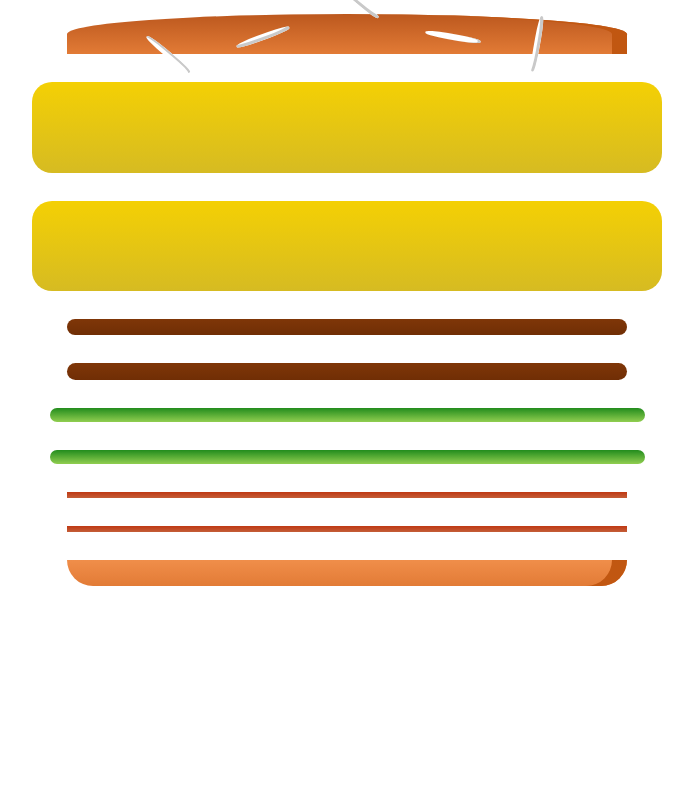
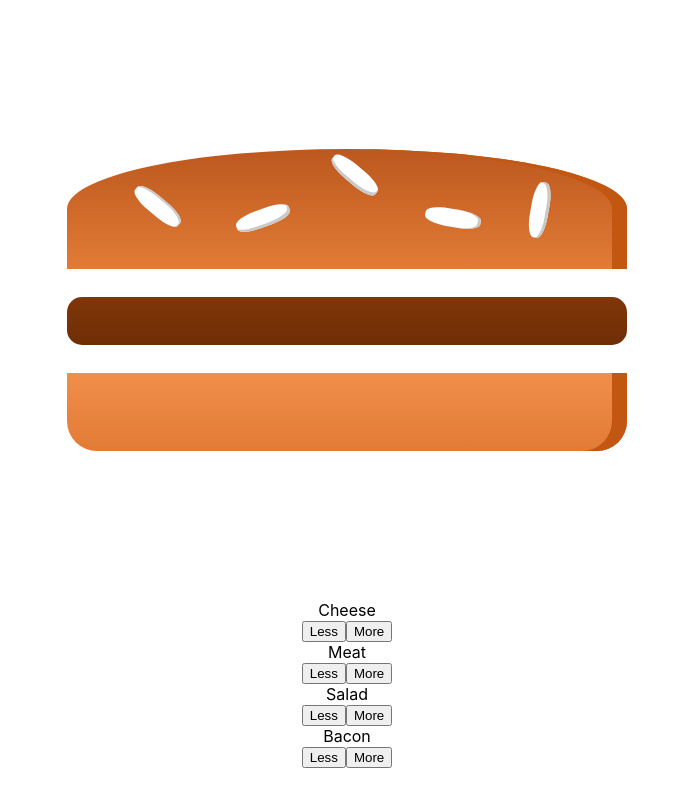
Before and after one commit to Riyad-Arafat/burger-builder, a React (Create React App) app: page / in a window 1280 px wide. Shown: the whole page, without its empty margins (293-986 px from the left). Built offline with nearby package versions, Linux system fonts and the light colour scheme.

Commit message:
Adding & Removing ingredients

```diff
--- /dev/null
+++ b/src/components/Burger/BuilderControls/BuilderControl/BuilderControl.tsx
@@ -0,0 +1,20 @@
+import React, {Fragment} from 'react';
+
+
+interface BuilderControl {
+    label: string,
+    add: () => void,
+    remove: () => void,
+}
+
+export const BuilderControl = ({label, add, remove}:BuilderControl) => {
+
+    return (
+        <Fragment>
+            <div className="sadasd">{label}</div>
+            <button onClick={remove}>Less</button>
+            <button onClick={add}>More</button>
+        </Fragment>
+
+    )
+}
--- /dev/null
+++ b/src/components/Burger/BuilderControls/BuilderControls.tsx
@@ -0,0 +1,33 @@
+import React from 'react';
+import { isPropertySignature } from 'typescript';
+import {BuilderControl} from './BuilderControl/BuilderControl'
+
+const controls = [
+    {lable:"Cheese", type: "Cheese"},
+    {lable:"Meat", type:"Meat"},
+    {lable:"Salad", type:"Salad"},
+    {lable:"Bacon", type:"Bacon"},
+]
+
+interface BuilderControls {
+    ingredientsAdded: (type:string) => void,
+    ingredientsRemoved: (type:string) => void,
+}
+
+export const BuilderControls = ({ingredientsAdded, ingredientsRemoved}:BuilderControls) =>{
+
+    return(
+        <div>
+            {controls.map(ctrl =>
+                <BuilderControl
+                    key={ctrl.lable}
+                    label={ctrl.lable}
+                    add={() => ingredientsAdded(ctrl.type)}
+                    remove={()=>ingredientsRemoved(ctrl.type)}
+                ></BuilderControl>
+            )}
+
+
+        </div>
+    )
+}
--- a/src/components/Burger/Burger.tsx
+++ b/src/components/Burger/Burger.tsx
@@ -5,15 +5,19 @@ import './Burger.css';
 
 
 export const Burger = (props: any) => {
-    const {ingredients} = props
-    const transFormedIngtedints = Object.keys(ingredients)
+    const {ingredients} = props;
+    let transFormedIngtedints:JSX.Element[] | JSX.Element = Object.keys(ingredients)
     .map(iKey =>{
         return [...Array(ingredients[iKey])].map((_,i) => {
-            console.log(iKey)
-            return <BurgerIngredient type={iKey} key={i}/>
+            return <BurgerIngredient type={iKey} key={i+iKey}/>
         })
-    })
+    }).reduce((arr, el) => {
+        return arr.concat(el);
+    },[]);
 
+    if(transFormedIngtedints.length === 0){
+        transFormedIngtedints = <p>Please Add ingredients</p>
+    }
     return(
         <div className='Burger'>
             <BurgerIngredient type={Ingredient.BreadTop}/>
--- a/src/containers/BurgerBuilder/BurgerBuilder.tsx
+++ b/src/containers/BurgerBuilder/BurgerBuilder.tsx
@@ -1,21 +1,55 @@
 import React, {Component, Fragment} from 'react';
+import { BuilderControls } from '../../components/Burger/BuilderControls/BuilderControls';
 import { Burger } from '../../components/Burger/Burger'
+import { Ingredient } from '../../components/Burger/Types/Types';
+
+interface Ingredients {
+    [key: string]: number;
+  }
+
 class BurgerBuilder extends Component {
 
     state = {
         ingredients:{
-            Cheese :2 ,
-            Meat :2,
-            Salad :2 ,
-            Bacon :2 ,
+            Cheese :0 ,
+            Meat :1,
+            Salad :0 ,
+            Bacon :0 ,
         },
 
     }
+
+    addIngredients = (type: string, ingredients:Ingredients = this.state.ingredients) =>{
+        const oldCount = ingredients[type];
+        const updateCount = oldCount + 1;
+        const updateIngredient:Ingredients = {...this.state.ingredients};
+        updateIngredient[type]=updateCount;
+        this.setState({ingredients: updateIngredient});
+    }
+
+    removeIngredients = (type: string, ingredients:Ingredients = this.state.ingredients) =>{
+        const oldCount = ingredients[type];
+        let updateCount = oldCount;
+        if(updateCount !== 0){
+            updateCount = updateCount - 1;
+        }
+        const updateIngredient:Ingredients = {...this.state.ingredients};
+        updateIngredient[type]=updateCount;
+        this.setState({ingredients: updateIngredient});
+    }
+
+
     render()
     {
         return(
             <Fragment>
-                <Burger ingredients={this.state.ingredients}/>
+                <Burger
+                    ingredients={this.state.ingredients}
+                />
+                <BuilderControls
+                ingredientsAdded={this.addIngredients}
+                ingredientsRemoved={this.removeIngredients}
+                ></BuilderControls>
             </Fragment>
         )
     }
```
